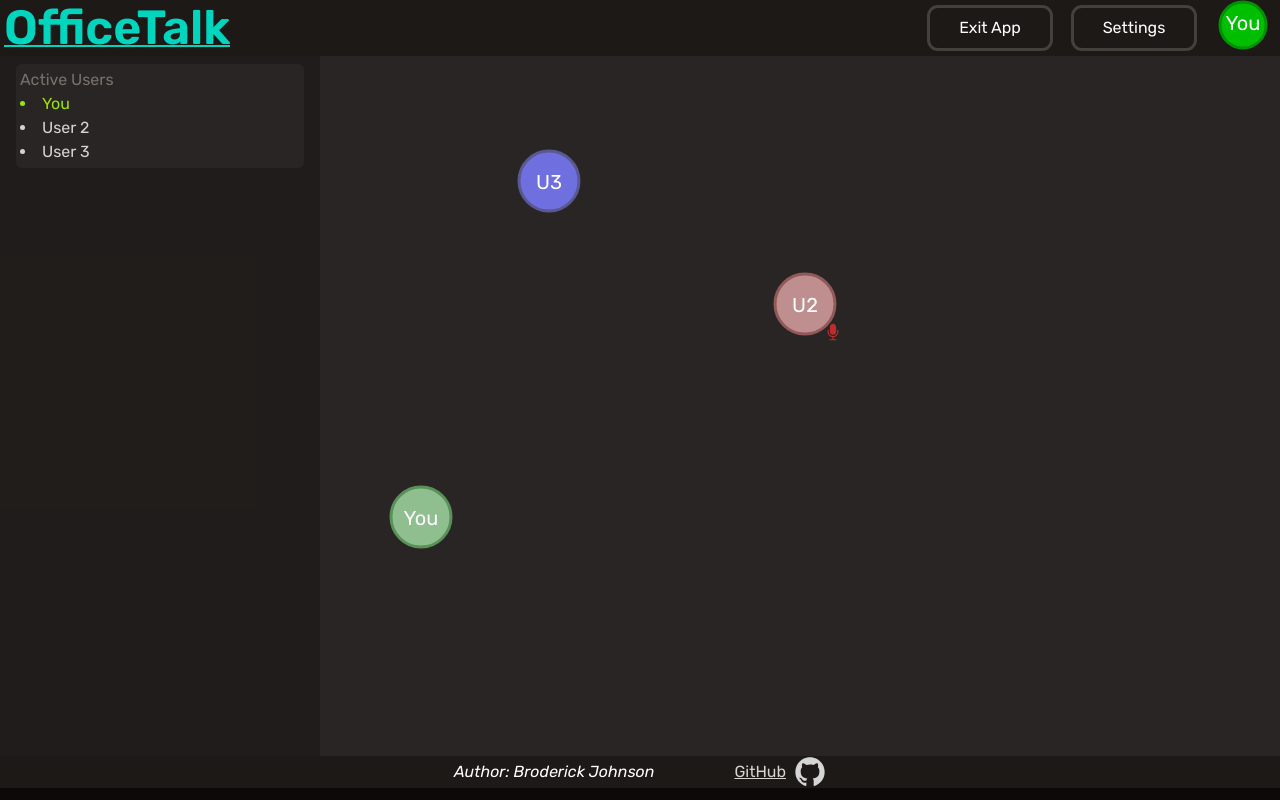
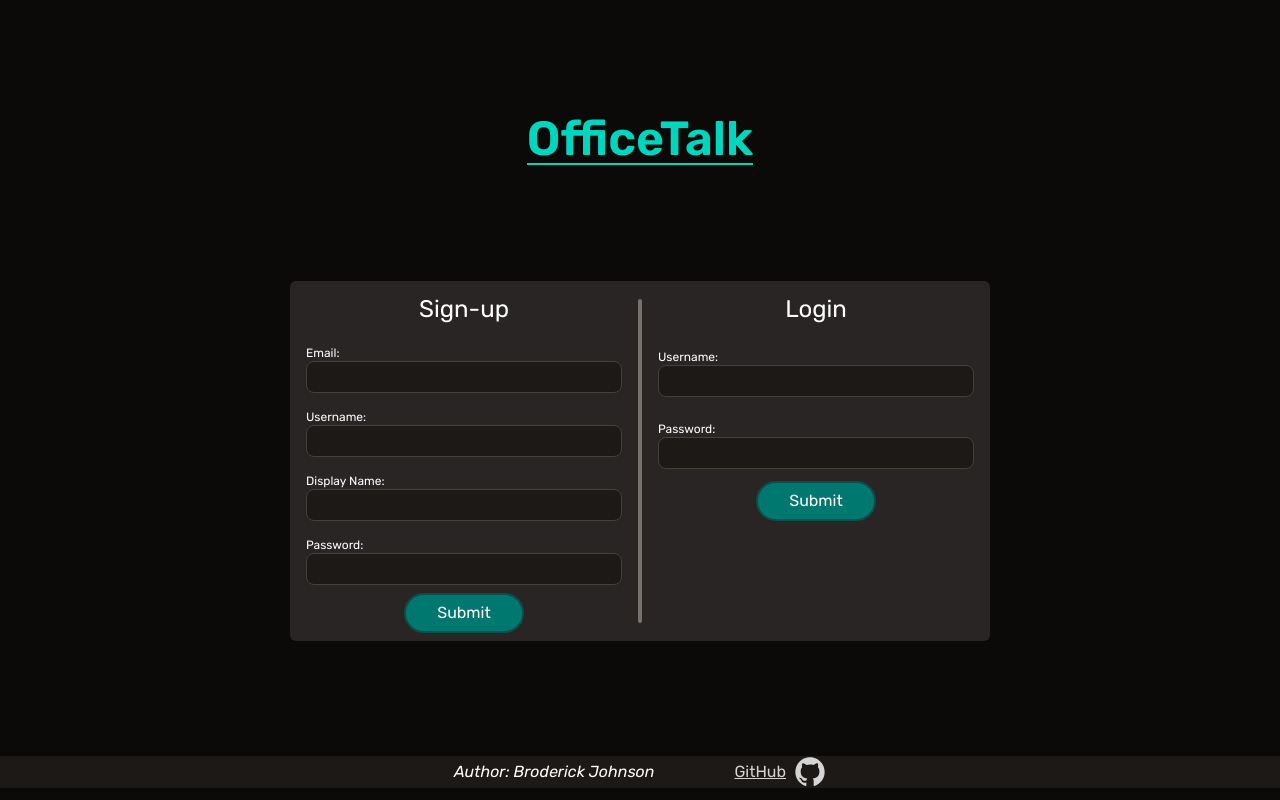
Before and after one commit to antnest8/startup, a React (Vite) app: page /app in a window 1280 px wide. Built offline with nearby package versions, Linux system fonts and the light colour scheme.

Commit message:
rough draft of login (untested)

```diff
--- a/src/app.jsx
+++ b/src/app.jsx
@@ -2,21 +2,22 @@
 import './app.css';
 import { BrowserRouter, Route, Routes } from 'react-router-dom';
 import { Login } from './login/login';
+import { AuthState } from './login/authState';
 import { Office } from './office/office';
 import { Settings } from './settings/settings';
 
 
 export default function App(){
     const [userName, setUserName] = React.useState(localStorage.getItem("currentUser") || '');
-    const currentAuthState = true; //replace with Authentication Mock
+    const currentAuthState = userName ? AuthState.Authenticated : AuthState.Unauthenticated; //replace with Authentication Mock
     const [authState, setAuthState] = React.useState(currentAuthState);
 
     return (
         <BrowserRouter>
                 <Routes>
-                    <Route path='/' element={<Login />} exact />
-                    {authState ? <Route path='/app' element={<Office />} /> : <Route path='/app' element={<Login />} />}
-                    {authState ? <Route path='/settings' element={<Settings />} /> : <Route path='/app' element={<Login />} />}
+                    <Route path='/' element={<Login userName={userName} setAuthState={setAuthState} setUserName={setUserName}/>} exact />
+                    {authState === AuthState.Authenticated ? <Route path='/app' element={<Office />} /> : <Route path='/app' element={<Login />} />}
+                    {authState === AuthState.Authenticated ? <Route path='/settings' element={<Settings userName={userName}/>} /> : <Route path='/app' element={<Login />} />}
                     <Route path='*' element={<NotFound />} />
                 </Routes>
                 <footer className="flex justify-center mb-3 bg-stone-900">
--- /dev/null
+++ b/src/login/authState.js
@@ -0,0 +1,8 @@
+export class AuthState {
+  static Authenticated = new AuthState('authenticated');
+  static Unauthenticated = new AuthState('unauthenticated');
+
+  constructor(name) {
+    this.name = name;
+  }
+}
--- a/src/login/login.jsx
+++ b/src/login/login.jsx
@@ -1,6 +1,62 @@
 import React from 'react';
+import { AuthState } from './authState';
+import { Navigate } from 'react-router-dom';
+import { generateInitials } from '../settings/settingsUtils';
 
-export function Login(){
+export function Login(params){
+
+    const userName = params.userName;
+    const setUserName = params.setUserName;
+    const setAuthState = params.setAuthState;
+    const [errorMessage, setErrorMessage] = React.useState(null);
+
+    function attemptLogin(){
+        const password = document.getElementById("login-password").value;
+        const user = document.getElementById("login-user").value;
+
+        if(user && password){
+            if(localStorage.getItem(user + "_Data")){
+                setUserName(user);
+                setAuthState(AuthState.Authenticated);
+                Navigate('/app');
+            }
+            else{
+                setErrorMessage('No account under ' + user + ' found.')
+            }
+        }
+        else{
+            setErrorMessage('A required field is missing.')
+        }
+    }
+
+    function attemptSignUp(){
+        const password = document.getElementById("signup-password").value;
+        const user = document.getElementById("signup-user").value;
+        const name = document.getElementById("signup-name").value;
+        const email = document.getElementById("signup-email").value;
+
+        if(user && password && name && email){
+            if(!localStorage.getItem(user + "_Data")){
+                const newData = new Object({
+                    password : password,
+                    displayName : name,
+                    email : email,
+                    initials : generateInitials(name)
+                });
+                localStorage.setItem(user + "_Data", JSON.stringify(newData))
+                setUserName(user);
+                setAuthState(AuthState.Authenticated);
+                Navigate('/app');
+            }
+            else{
+                setErrorMessage(user + ' is already taken')
+            }
+        }
+        else{
+            setErrorMessage('A required field is missing.')
+        }
+    }
+
     return (
         <main className="grow flex flex-col justify-evenly">
         <div className="flex justify-center">
@@ -8,11 +64,15 @@
         </div>
             <div id="input-center-box" className="flex justify-center min-h-80">
             <section className="flex bg-stone-800 rounded-md justify-evenly w-[700px] max-w-[700px]" id="input-form-section">
-                <form className="flex flex-col grow mx-4" action="app" method="get" id="signup-form">
+                <form className="flex flex-col grow mx-4 mb-2" action="app" method="get" id="signup-form">
                     <h2 className="text-2xl flex justify-center my-3">Sign-up</h2>
                     <div className="flex flex-col my-2">
                         <label className="text-xs" htmlFor="signup-email">Email:</label>
                         <input className="border-1 h-8 focus-visible:outline-3 outline-stone-600 border-stone-700 border-solid bg-stone-900 rounded-lg" id="signup-email" type="email" />
+                    </div>
+                    <div className="flex flex-col my-2">
+                        <label className="text-xs" htmlFor="signup-email">Username:</label>
+                        <input className="border-1 h-8 focus-visible:outline-3 outline-stone-600 border-stone-700 border-solid bg-stone-900 rounded-lg" id="signup-user" type="text" />
                     </div>
                     <div className="flex flex-col my-2">
                         <label className="text-xs" htmlFor="signup-name">Display Name:</label>
@@ -27,11 +87,11 @@
                     </div>
                 </form>
                 <div className="size-[4px] self-center rounded-full h-9/10 bg-stone-500"></div>
-                <form className="flex flex-col grow mx-4" action="app" method="get" id="login-form">
+                <form className="flex flex-col grow mx-4 mb-2" action="app" method="get" id="login-form">
                     <h2 className="text-2xl flex justify-center my-3">Login</h2>
                     <div className="flex flex-col my-3">
-                        <label className="text-xs" htmlFor="login-name">Display Name:</label>
-                        <input className="h-8 focus-visible:outline-3 outline-stone-600 border-1 border-stone-700 border-solid bg-stone-900 rounded-lg" id="login-name" type="text" />
+                        <label className="text-xs" htmlFor="login-name">Username:</label>
+                        <input className="h-8 focus-visible:outline-3 outline-stone-600 border-1 border-stone-700 border-solid bg-stone-900 rounded-lg" id="login-user" type="text" />
                     </div>
                     <div className="flex flex-col my-3">
                         <label className="text-xs" htmlFor="login-password">Password:</label>
--- a/src/office/office.jsx
+++ b/src/office/office.jsx
@@ -8,7 +8,7 @@
                 <div className="flex grow">
                     <h1 className="font-semibold font-[rubik] border-b-2 text-teal-400 m-1 text-5xl max-h-[0.9em]">OfficeTalk</h1>
                 </div>
-                <NavBarButton DisText="Exit App" dest="/"/>
+                <NavBarButton DisText="Logout" dest="/"/>
                 <NavBarButton DisText="Settings" dest="/settings" />
                 <figure className="size-[50px] mx-3" id="user-1">
                         <svg className="profile-token" width="50" height="50">
--- a/src/settings/settings.jsx
+++ b/src/settings/settings.jsx
@@ -38,7 +38,7 @@
         <div className="flex flex-col grow">
             <header className="bg-stone-900 flex flex-row justify-evenly min-h-10">
                     <NavBarButton DisText="OfficeTalk" dest="/app"/>
-                    <NavBarButton DisText="Exit App" dest="/"/>
+                    <NavBarButton DisText="Logout" dest="/"/>
             </header>
             <main className="flex flex-col grow">
                 <div className="flex flex-row justify-center mt-4">
```
